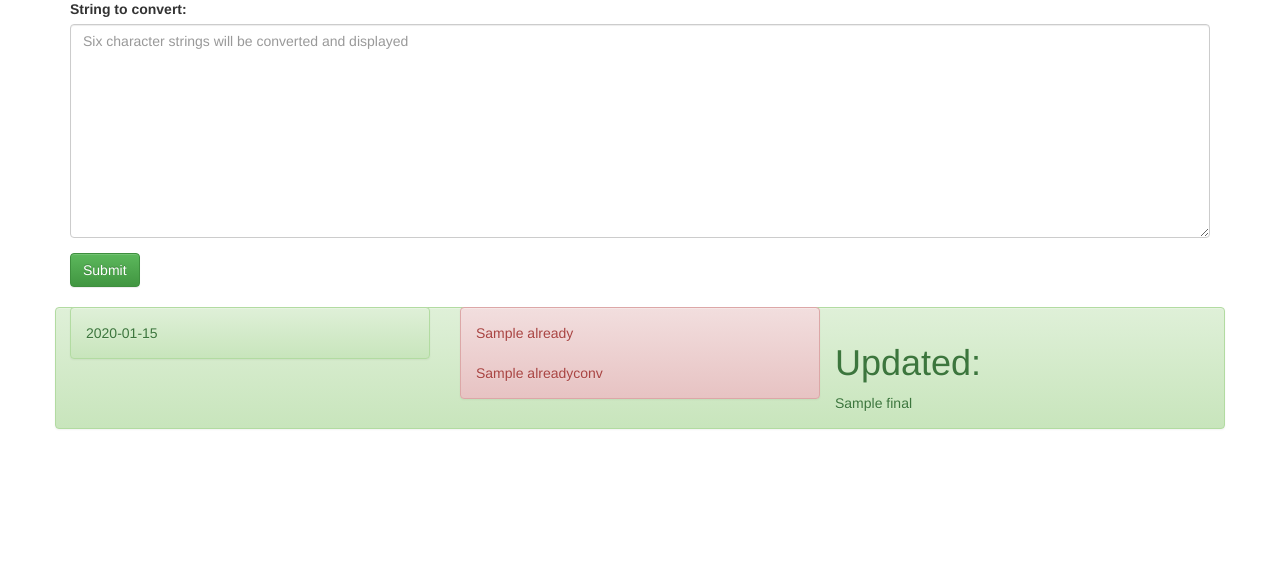
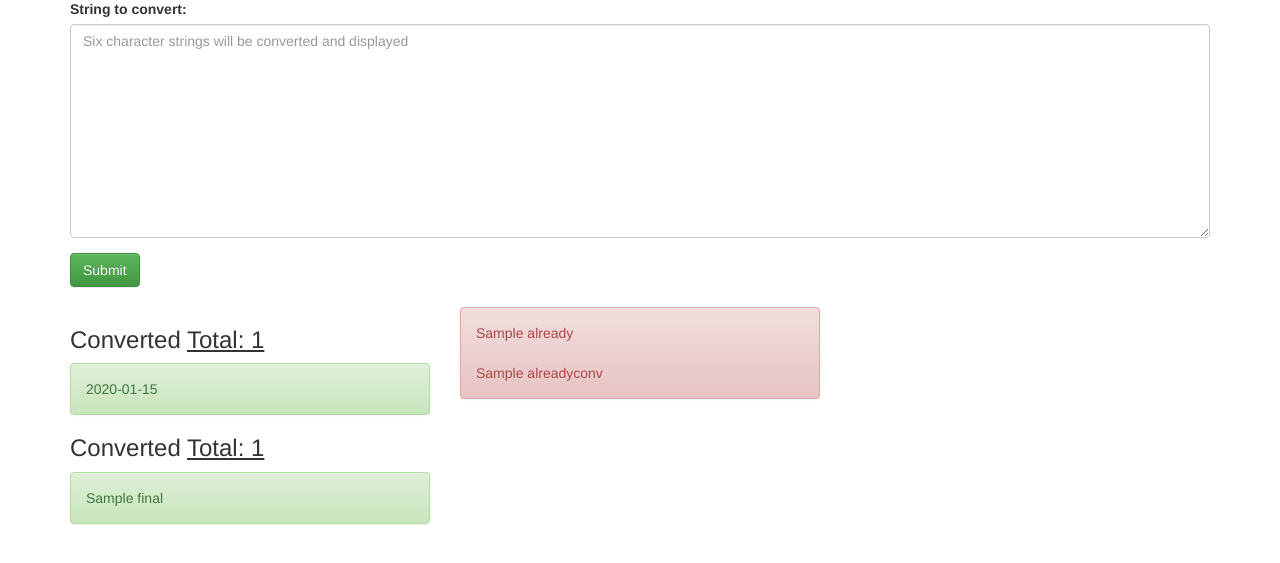
Before and after one commit to dashw00d/pa-id-converter, a Flask app: template templates/main.html in a window 1280 px wide. Shown: the part 64-627 px from the top of the page. Run offline with Flask 2, Linux system fonts and the light colour scheme; the template is opened without the code that fills it: values that come from a table or form of the project are taken from there, most other values are stand-ins (such as "Sample title", 1, 10 or a date in 2020).

Commit message:
added count

```diff
--- a/main.py
+++ b/main.py
@@ -55,6 +55,7 @@ def input():
         words = []
         alreadyconv = []
 
+
         for l in lines:
             n = l.split()
             for x in n:
@@ -76,8 +77,8 @@ def input():
             flash(updated)
         else:
             flash("Oops! You didn't enter anything.")
-
-    return render_template('main.html', form=form, updated=updated, letters=letters, words=words, already=already, alreadyconv=alreadyconv, zipper=zipper)
+        count = len(updated)
+    return render_template('main.html', form=form, updated=updated, letters=letters, words=words, already=already, alreadyconv=alreadyconv, zipper=zipper, count=count)
 
 
 @app.route("/fix", methods=['GET', 'POST'])
@@ -104,9 +105,10 @@ def fix():
                     if x == y:
                         final.append(x)
         print final
+        count = len(final)
 
     return render_template('main.html', form=form,
-                           update=updated, my_letters=my_letters, final=final)
+                           update=updated, my_letters=my_letters, final=final, count=count)
 
 
 if __name__ == "__main__":
--- a/templates/main.html
+++ b/templates/main.html
@@ -29,12 +29,23 @@
 
 
                 {% if updated %}
+                <h3>Converted <u>Total: {{ count }}</u></h3>
                 <div class="alert alert-success">
                   {% for x in updated %}
                     {{x}}<br>
                   {% endfor %}
                 </div>
                 {% endif %}
+
+                  {% if final %}
+                  <h3>Converted <u>Total: {{ count }}</u></h3>
+                  <div class="alert alert-success">
+
+                  {% for x in final %}
+                  {{x}}<br>
+                  {% endfor %}
+                  </div>
+                  {% endif %}
 
 
         </div>
@@ -48,31 +59,31 @@
             {% endfor %}
             </div>
           {% endif %}
+
+
+
+
+
+
         </div>
         <div class="col-md-4">
           <form>{{ form.letter }}</form>
                 {% if letters %}
+                <h3>Select any Non Words:</h3>
                 <div class="alert alert-info">
-                  <h1>Select any Non Words:</h1>
                   <form  action="{{ url_for('fix') }}" method="post">
                     <label for="letter"></label>
                   {% for x in zipper %}
                     <input type="checkbox" id="{{x.0}}" name="letter" value="{{x.0}}">
                     <label for="{{x.0}}">{{x.1}}</label><br>
                   {% endfor %}
+                  </div>
                   <button type="submit" class="btn btn-success">Submit</button>
                   </form>
-                </div>
+
                 {% endif %}
         </div>
-        {% if final %}
-        <div class="alert alert-success">
-          <h1>Updated:</h1>
-        {% for x in final %}
-        {{x}}<br>
-        {% endfor %}
-        </div>
-        {% endif %}
+
       </div>
 </div>
 <br>
```
